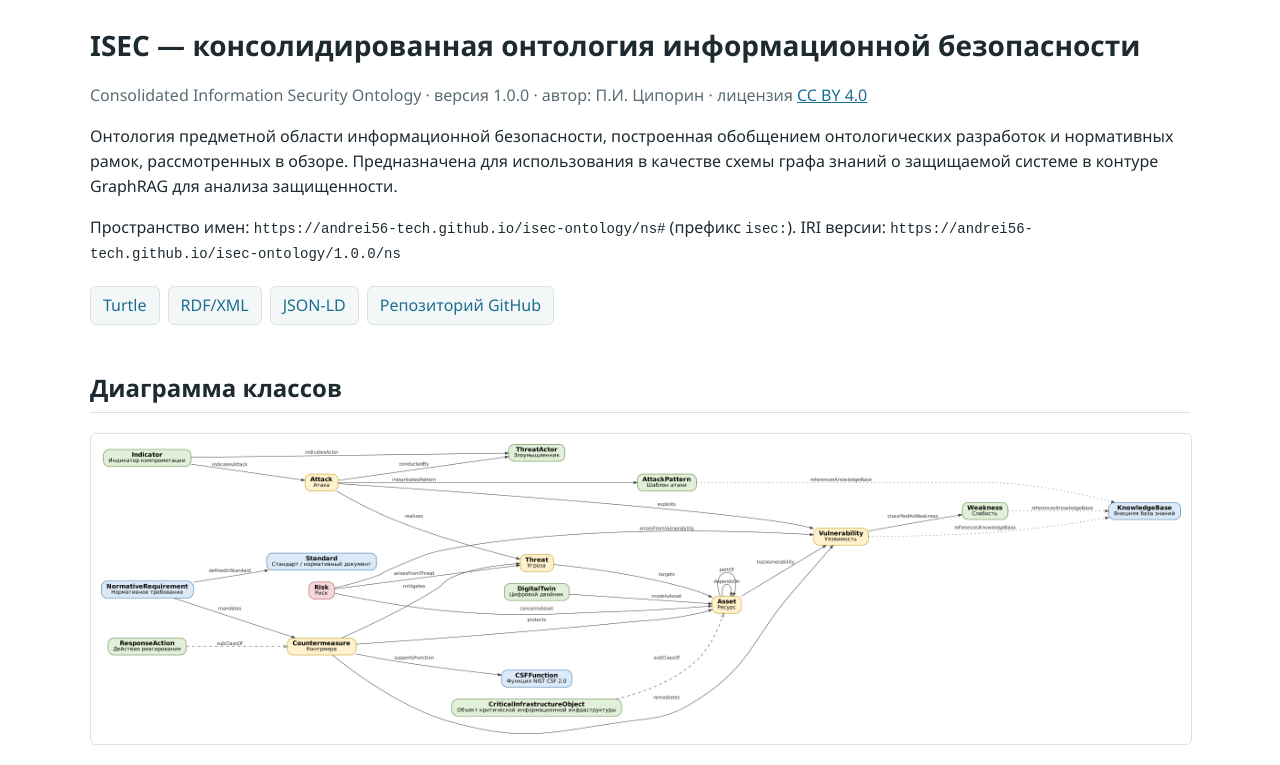
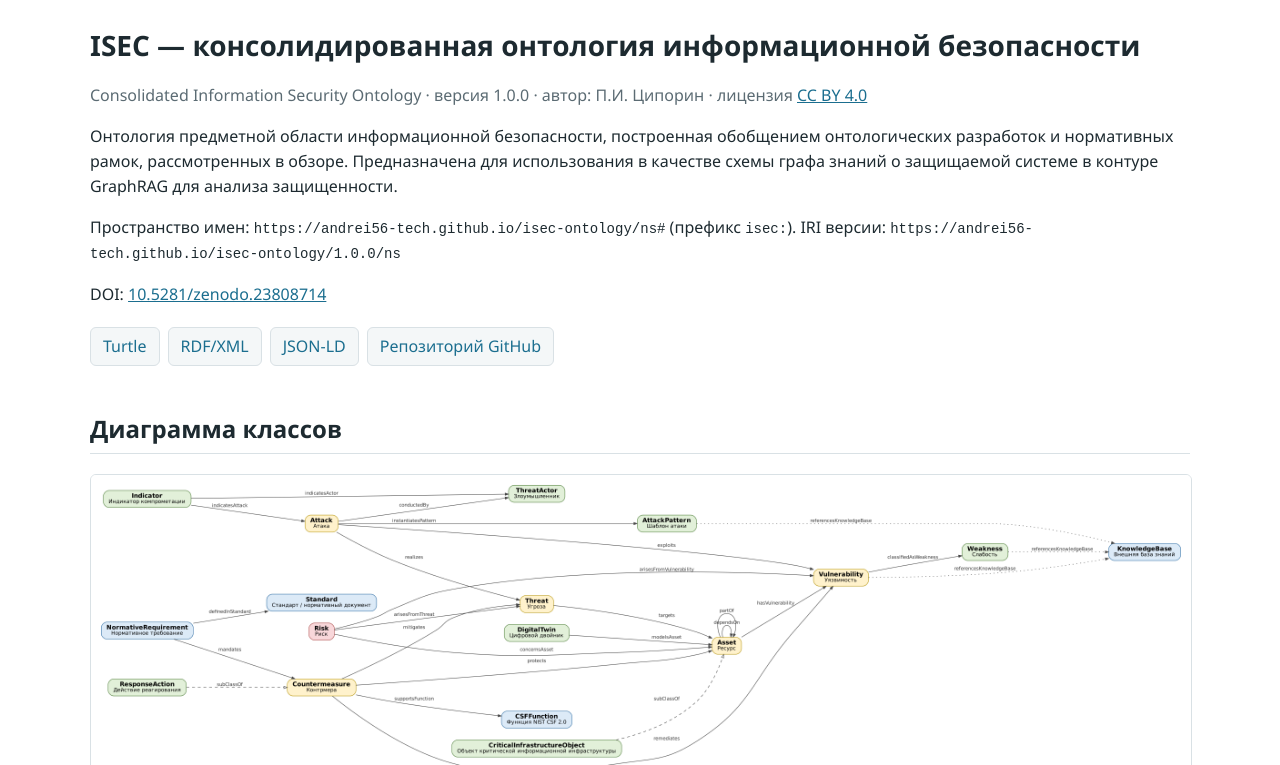
Before and after one commit to Andrei56-tech/isec-ontology, a plain HTML site: page docs/1.0.0/ns/index.html in a window 1280 px wide. Shown: the top 765 px of the page. Drawn offline with Linux system fonts and the light colour scheme.

Commit message:
Add Zenodo DOI 10.5281/zenodo.23808714 to README, CITATION.cff and documentation
Co-Authored-By: Claude Opus 5.5 <noreply@anthropic.com>
Claude-Session: https://claude.ai/code/session_01Nvdr61HSScMpVTeyZBr2un

```diff
--- a/docs/1.0.0/ns/index.html
+++ b/docs/1.0.0/ns/index.html
@@ -21,7 +21,7 @@ tr:target{background:rgba(27,110,143,.12)} img{max-width:100%;height:auto;backgr
 <p class="meta">Consolidated Information Security Ontology · версия 1.0.0 · автор: П.И. Ципорин · лицензия <a href="https://creativecommons.org/licenses/by/4.0/">CC BY 4.0</a></p>
 <p>Онтология предметной области информационной безопасности, построенная обобщением онтологических разработок и нормативных рамок, рассмотренных в обзоре. Предназначена для использования в качестве схемы графа знаний о защищаемой системе в контуре GraphRAG для анализа защищенности.</p>
 <p>Пространство имен: <code>https://andrei56-tech.github.io/isec-ontology/ns#</code> (префикс <code>isec:</code>). IRI версии: <code>https://andrei56-tech.github.io/isec-ontology/1.0.0/ns</code></p>
-
+<p>DOI: <a href="https://doi.org/10.5281/zenodo.23808714">10.5281/zenodo.23808714</a></p>
 <p class="downloads"><a href="isec_ontology.ttl">Turtle</a><a href="isec_ontology.owl">RDF/XML</a><a href="isec_ontology.jsonld">JSON-LD</a><a href="https://github.com/Andrei56-tech/isec-ontology">Репозиторий GitHub</a></p>
 <h2>Диаграмма классов</h2>
 <p><a href="../../diagram.svg"><img src="../../diagram.png" alt="Диаграмма классов и объектных свойств онтологии ISEC"></a></p>
```
Also changed, not shown: docs/ns/index.html (+1 -1 lines), 2 other files.
